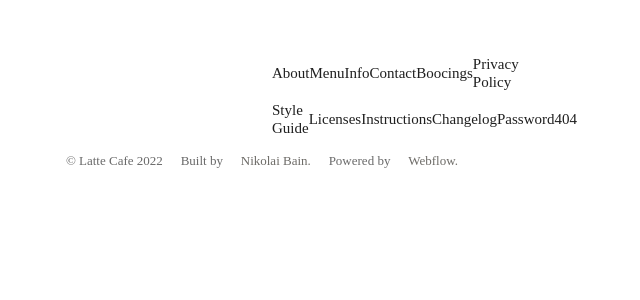
After one commit to Gen1972/project_1, a PHP site: page /footer.html in a window 1280 px wide. The commit adds this page. Shown: the top 300 px of the page, without its empty margins (378-1018 px from the left). Run offline with PHP 8.4, Linux system fonts and the light colour scheme.

Commit message:
сверстал подвал сайта

```diff
--- a/css/footer.css
+++ b/css/footer.css
@@ -0,0 +1,65 @@
+@font-face {
+    font-family: 'Inter';
+    src: url('fonts/InterDisplay-Regular.woff2') format('woff2');
+    font-weight: normal;
+    font-style: normal;
+}
+
+* {
+    margin: 0 auto;
+    padding: 0;
+    box-sizing: border-box;
+}
+
+footer {
+    max-width: 100%;
+    height: 200px;
+    padding-top: 55px;
+    padding-left: 70;
+    padding-right: 70;
+
+}
+
+.footer-menu {
+    padding-left: 325px;
+    padding-right: 325px;
+    font-family: 'InterDisplay', serif;
+}
+
+ul {
+    display: flex;
+    justify-content: start;
+    align-items: center;
+}
+
+a {
+    text-decoration: none;
+    font-size: 15px;
+    font-weight: normal;
+    color: #1F1F1F;
+}
+
+.nav,
+.nav-secondary {
+    list-style: none;
+}
+.nav-secondary {
+    margin-top: 10px;
+}
+
+.footer-copyright {
+    display: flex;
+    margin-top: 16px;
+    margin-left: 435px;
+    margin-right: 435px;
+}
+
+p {
+    font-size: 13px;
+    color: #696969;
+}
+
+.name {
+    color: #6D6B67;
+
+}
--- a/css/header.css
+++ b/css/header.css
@@ -13,12 +13,12 @@
 header {
     display: flex;
     justify-content: space-between;
+    align-items: center;
     padding-left: 56px;
     padding-right: 56px;
     background-color: #4A2B33 ;
     max-width: 100%;
     height: 120px;
-    align-items: center;
     font-family: 'InterDisplay', serif;
 
 }
--- /dev/null
+++ b/footer.html
@@ -0,0 +1,64 @@
+<!DOCTYPE html>
+<html lang="en">
+<head>
+    <meta charset="UTF-8">
+    <meta name="viewport" content="width=device-width, initial-scale=1.0">
+    <title>CAFE | FOOTER</title>
+    <link rel="stylesheet" href="css/footer.css">
+</head>
+<footer>
+    <div class="footer-menu">
+        <div class="footer-menu menu-primary">
+            <ul class="nav">
+                <li class="about">
+                    <a href="#">About</a>
+                </li>
+                <li class="menu">
+                    <a href="#">Menu</a>
+                </li>
+                <li class="info">
+                    <a href="#">Info</a>
+                </li>
+                <li class="contact">
+                    <a href="#">Contact</a>
+                </li>
+                <li class="boocings">
+                    <a href="#">Boocings</a>
+                </li>
+                <li class="policy">
+                    <a href="#">Privacy Policy</a>
+                </li>
+            </ul>
+        </div>
+        <div class="footer-menu menu-secondary">
+            <ul class="nav-secondary">
+                <li class="style guide">
+                    <a href="#">Style Guide</a>
+                </li>
+                <li class="licenses">
+                    <a href="#">Licenses</a>
+                </li>
+                <li class="instructions">
+                    <a href="#">Instructions</a>
+                </li>
+                <li class="changelog">
+                    <a href="#">Changelog</a>
+                </li>
+                <li class="password">
+                    <a href="#">Password</a>
+                </li>
+                <li class="404">
+                    <a href="#">404</a>
+                </li>
+            </ul>
+        </div>
+    </div>
+    <div class="footer-copyright">
+        <p class="copy">&copy; Latte Cafe 2022</p>
+        <p>Built by</p>
+        <p class="name">Nikolai Bain.</p>
+        <p>Powered by</p>
+        <p class="name">Webflow.</p>
+    </div>
+</footer>
+</html>
```
